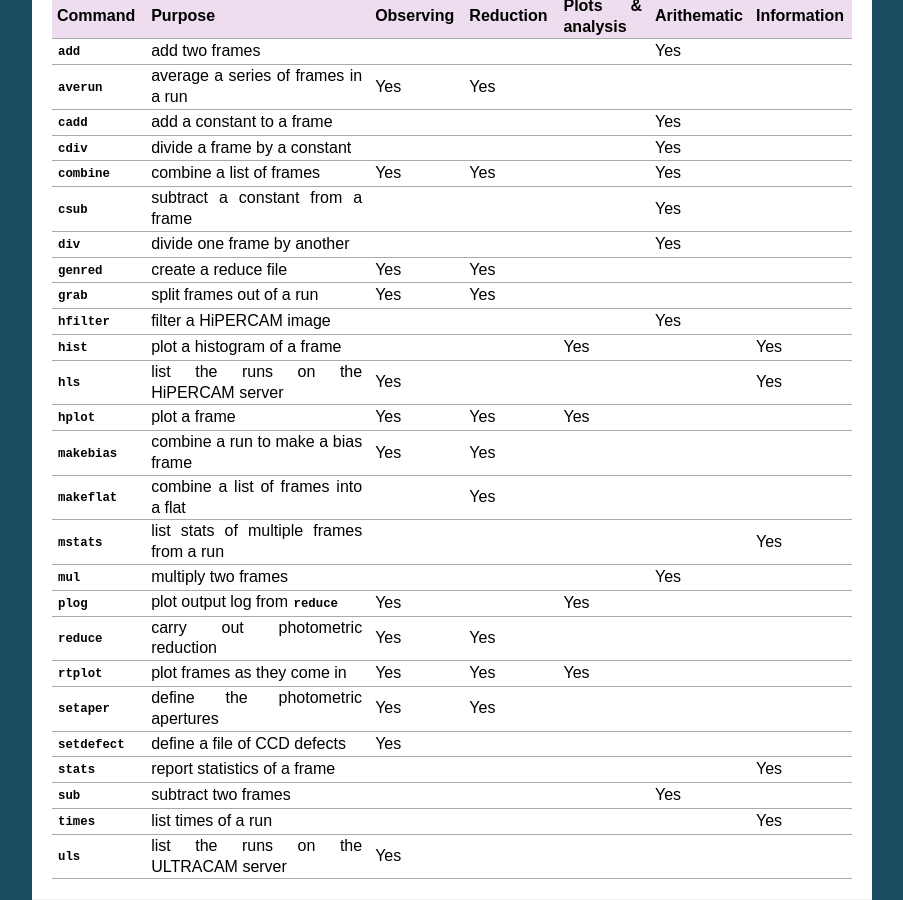
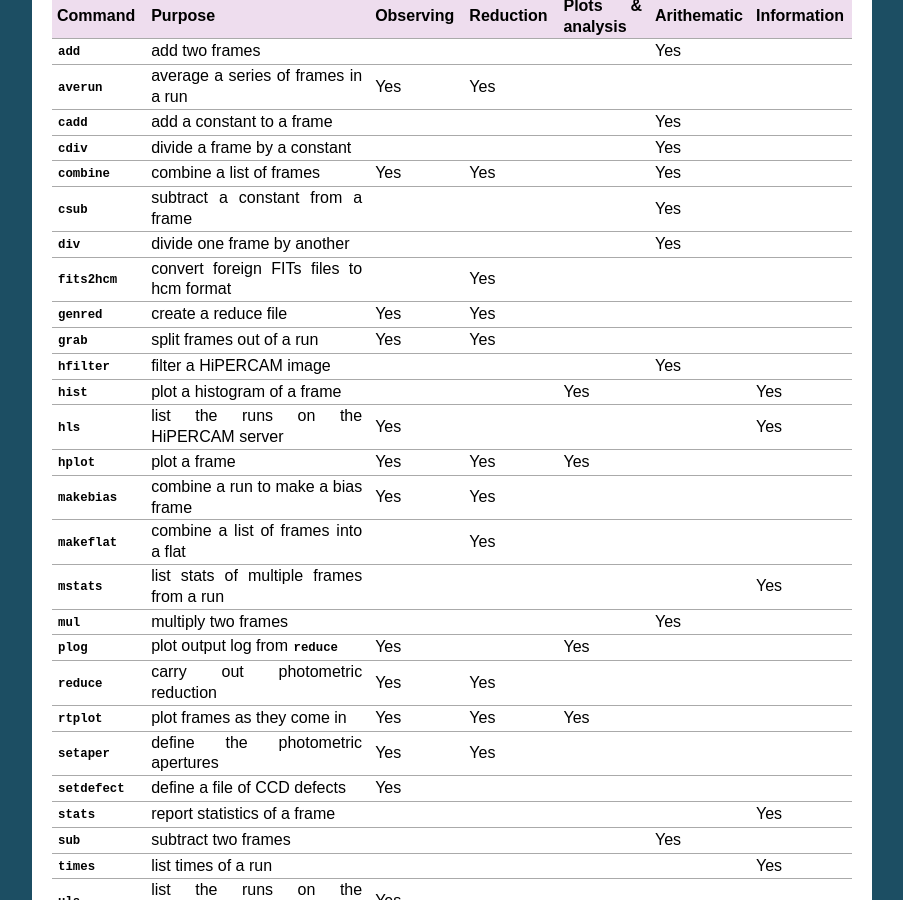
Before and after one commit to HiPERCAM/hipercam, a Sphinx documentation site: the page built from docs/commands.rst, in a window 1280 px wide and 900 px high, scrolled down 647 px. Shown: the whole window, without its empty margins (198-1101 px from the left). Built offline with Sphinx 7.4.7, drawn with Linux system fonts in a browser that asks for light colours; formulas are drawn with MathJax 3.

Commit message:
added documentation on fits2hcm

```diff
--- a/docs/commands.rst
+++ b/docs/commands.rst
@@ -11,6 +11,7 @@
 .. |ol-combine|  replace:: combine a list of frames
 .. |ol-csub|     replace:: subtract a constant from a frame
 .. |ol-div|      replace:: divide one frame by another
+.. |ol-fits2hcm| replace:: convert foreign FITs files to hcm format
 .. |ol-genred|   replace:: create a reduce file
 .. |ol-grab|     replace:: split frames out of a run
 .. |ol-hfilter|  replace:: filter a HiPERCAM image
@@ -76,6 +77,8 @@
    | |csub|       | |ol-csub|      |          |          |         |   Yes     |            |
    +--------------+----------------+----------+----------+---------+-----------+------------+
    | |div|        | |ol-div|       |          |          |         |   Yes     |            |
+   +--------------+----------------+----------+----------+---------+-----------+------------+
+   | |fits2hcm|   | |ol-fits2hcm|  |          | Yes      |         |           |            |
    +--------------+----------------+----------+----------+---------+-----------+------------+
    | |genred|     | |ol-genred|    | Yes      | Yes      |         |           |            |
    +--------------+----------------+----------+----------+---------+-----------+------------+
@@ -339,6 +342,7 @@
 .. autofunction:: hipercam.scripts.combine
 .. autofunction:: hipercam.scripts.csub
 .. autofunction:: hipercam.scripts.div
+.. autofunction:: hipercam.scripts.fits2hcm
 .. autofunction:: hipercam.scripts.genred
 .. autofunction:: hipercam.scripts.grab
 .. autofunction:: hipercam.scripts.hfilter
--- a/docs/globals.rst
+++ b/docs/globals.rst
@@ -17,6 +17,7 @@
 .. |combine| replace:: :func:`combine <hipercam.scripts.combine>`
 .. |csub| replace:: :func:`csub <hipercam.scripts.csub>`
 .. |div| replace:: :func:`div <hipercam.scripts.div>`
+.. |fits2hcm| replace:: :func:`fits2hcm <hipercam.scripts.fits2hcm>`
 .. |genred| replace:: :func:`genred <hipercam.scripts.genred>`
 .. |grab| replace:: :func:`grab <hipercam.scripts.grab>`
 .. |hist| replace:: :func:`hist <hipercam.scripts.hist>`
```
